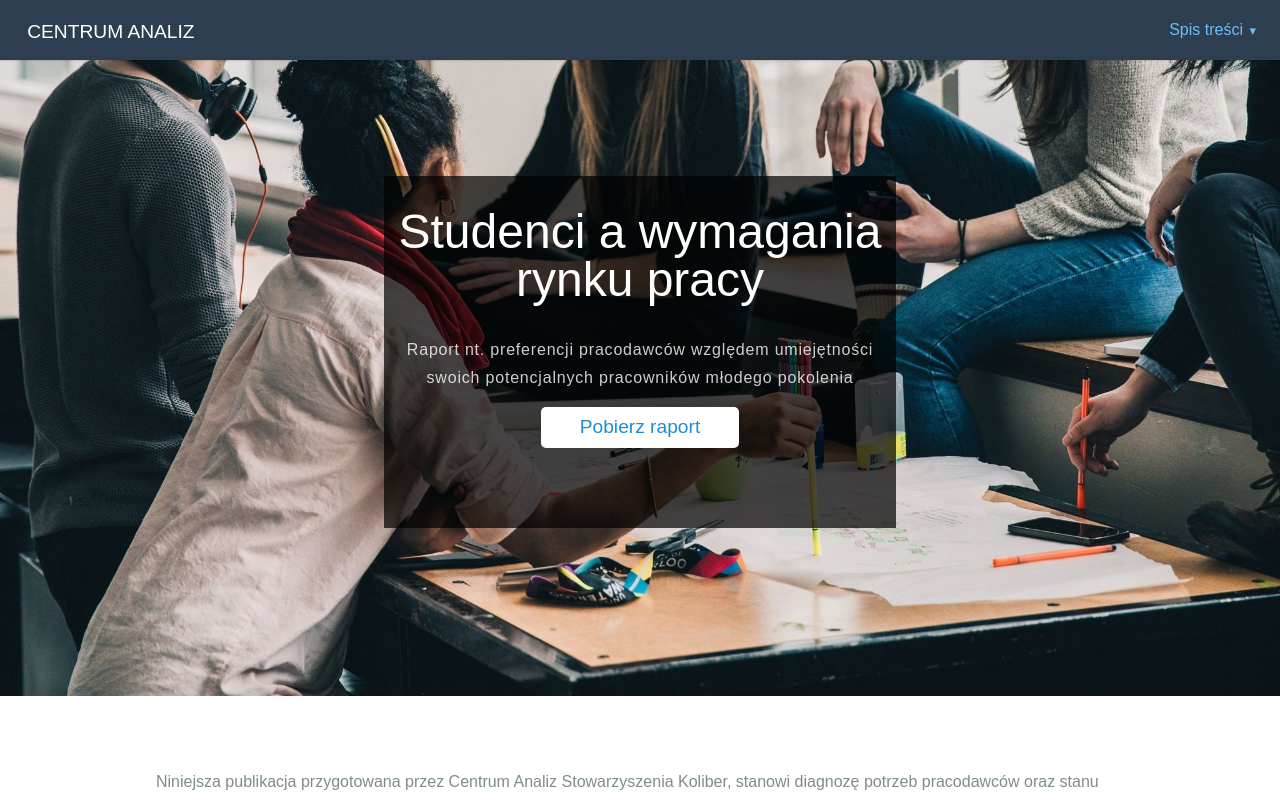
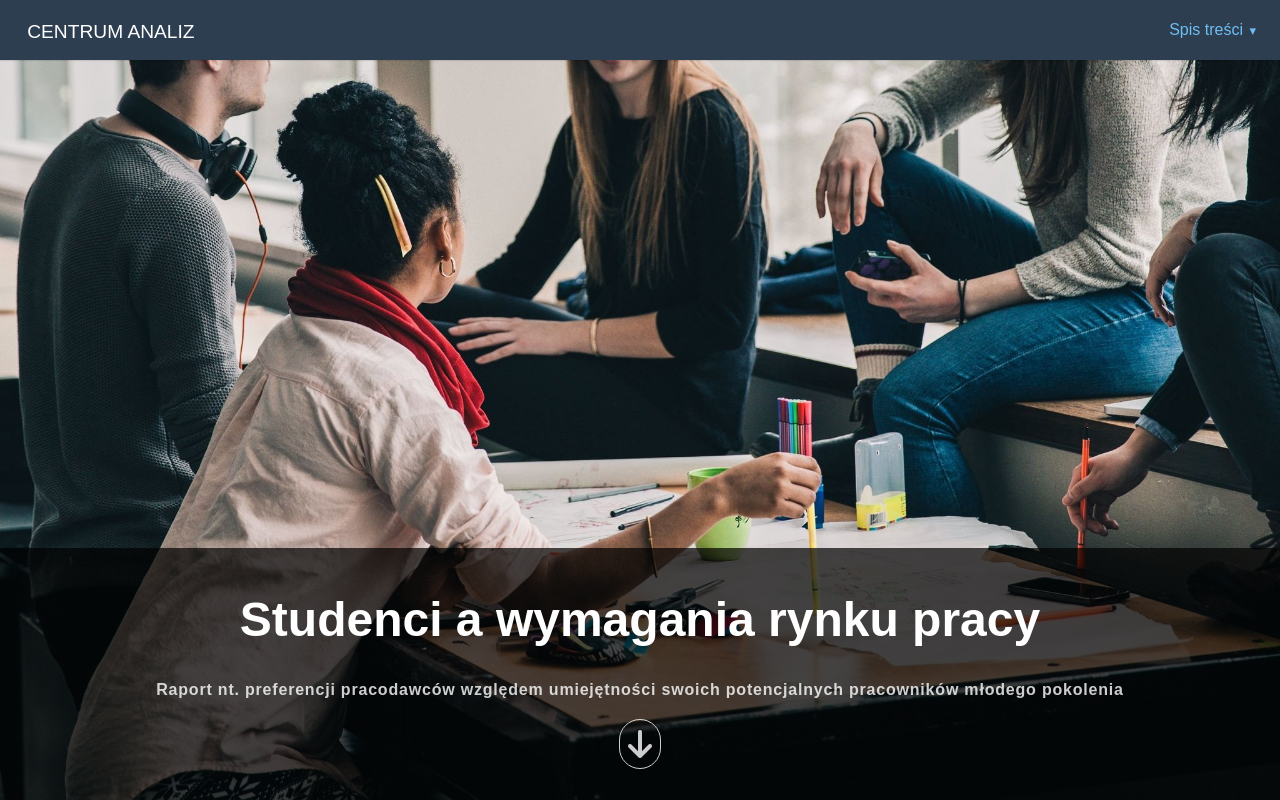
Before and after one commit to dawidzieba92/koliber-labor-market-raport, a plain HTML site: page index.html in a window 1280 px wide. Shown: the top 800 px of the page. Drawn offline with nearby package versions, Linux system fonts and the light colour scheme.

Commit message:
Added animated scroll and added new top banner

```diff
--- a/index.html
+++ b/index.html
@@ -57,10 +57,10 @@
 				Raport nt. preferencji pracodawców względem umiejętności swoich potencjalnych pracowników młodego
 				pokolenia
 
-			</p>
-			<p>
-				<a href="http://purecss.io" class="pure-button pure-button-primary">Pobierz raport</a>
-			</p>
+            </p>
+            <p class="splash-arrow-down">
+                <i class="fa fa-arrow-down" aria-hidden="true" onClick="document.getElementById('wstep').scrollIntoView()"></i>
+            </p>
 		</div>
 	</div>
 
--- a/styles.css
+++ b/styles.css
@@ -8,6 +8,9 @@
  * -- BASE STYLES --
  * Most of these are inherited from Base, but I want to change a few.
  */
+html {
+	scroll-behavior: smooth;
+}
 body {
 	line-height: 1.7em;
 	color: #7f8c8d;
@@ -180,24 +183,23 @@ a.pure-button-primary {
 	overflow: hidden;
 	/* The following styles are required for the "scroll-over" effect */
 	width: 100%;
-	height: 88%;
+	height: calc(100% - 45px);
 	top: 0;
 	left: 0;
 	position: fixed !important;
+	margin-top: 45px;
 }
 
 .splash {
 	/* absolute center .splash within .splash-container */
 	background-color: rgba(0,0,0, 0.7);
-	width: 80%;
-	height: 55%;
 	margin: auto;
 	position: absolute;
-	top: 0;
 	left: 0;
 	bottom: 0;
 	right: 0;
 	text-align: center;
+    padding: 15px 0;
 }
 
 /* This is the main heading that appears on the blue section */
@@ -205,7 +207,6 @@ a.pure-button-primary {
 	padding: 0 10px;
 	font-weight: bold;
 	color: white;
-	font-weight: 100;
 	line-height: 1em;
 }
 
@@ -213,8 +214,23 @@ a.pure-button-primary {
 .splash-subhead {
 	padding: 0 10px;
 	color: white;
+	font-weight: bold;
 	letter-spacing: 0.05em;
 	opacity: 0.8;
+}
+
+.splash-arrow-down i {
+	color: white;
+	font-size: 2em;
+	cursor: pointer;
+	border: 1px solid white;
+    border-radius: 25px;
+    padding: 8px;
+    opacity: 0.8;
+}
+
+.splash-arrow-down i:hover{
+	opacity: 1;
 }
 
 /*
@@ -224,7 +240,7 @@ a.pure-button-primary {
 .content-wrapper {
 	/* These styles are required for the "scroll-over" effect */
 	position: absolute;
-	top: 87%;
+	top: 100%;
 	width: 100%;
 	min-height: 12%;
 	z-index: 2;
@@ -338,9 +354,9 @@ a.pure-button-primary {
 
 	/* We decrease the width of the .splash, since we have more width
     to work with */
-	.splash {
-		width: 40%;
-		height: 50%;
+	.splash-container {
+		height: calc(100% - 60px);
+		margin-top: 60px;
 	}
 
 	.splash-head {
```
